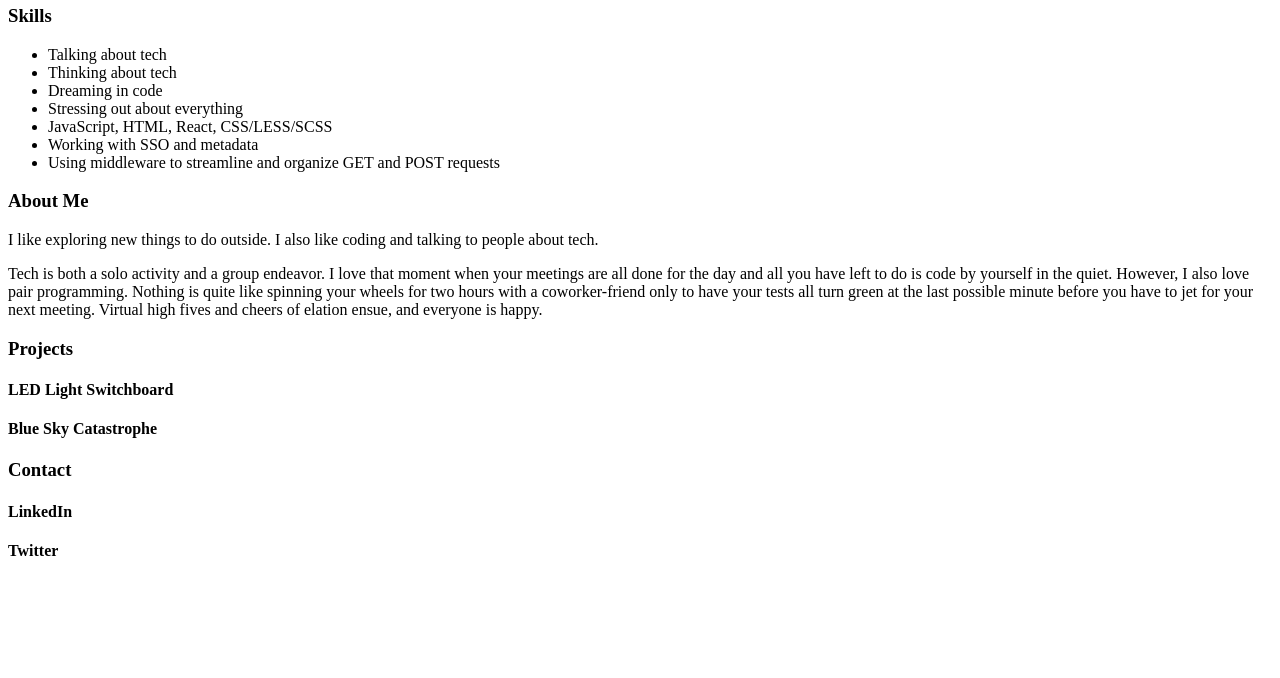
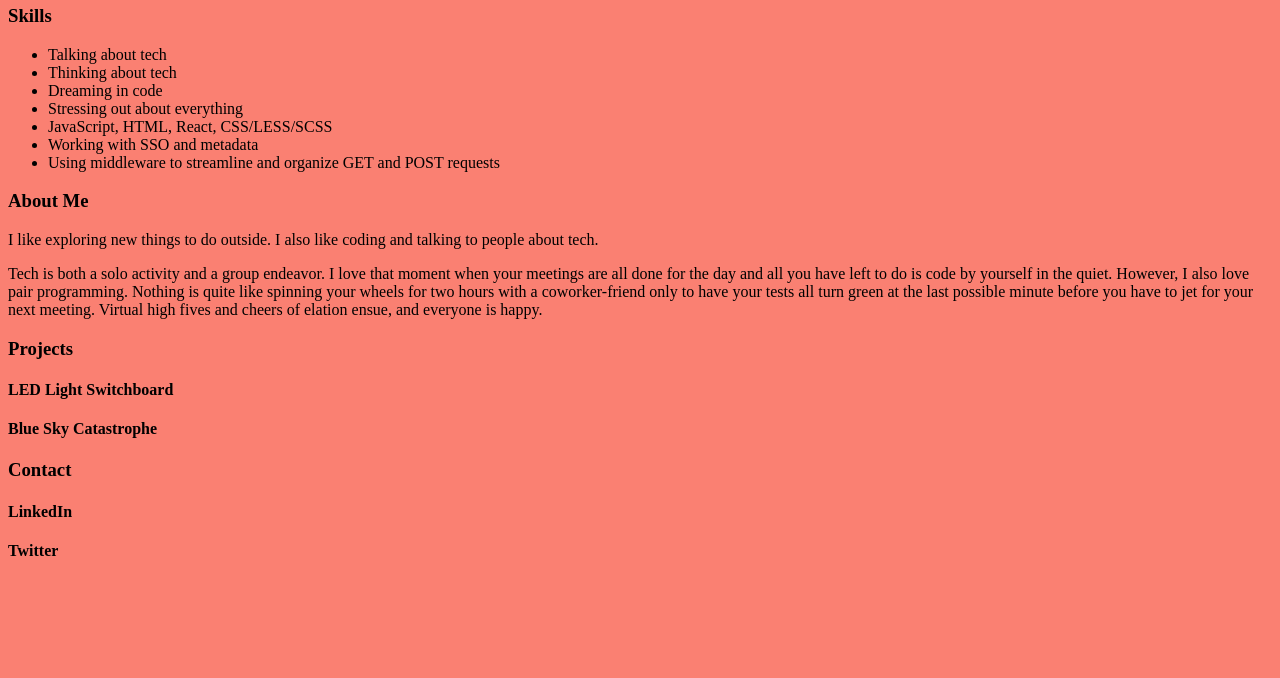
Before and after one commit to JulieGumerman/portfolio-revamp, a plain HTML site: page index.html in a window 1280 px wide. Shown: the part 122-800 px from the top of the page. Drawn offline with Linux system fonts and the light colour scheme.

Commit message:
gross css

```diff
--- a/index.html
+++ b/index.html
@@ -4,6 +4,7 @@
     <meta charset="UTF-8">
     <meta http-equiv="X-UA-Compatible" content="IE=edge">
     <meta name="viewport" content="width=device-width, initial-scale=1.0">
+    <link rel="stylesheet" href="style.css">
     <title>Document</title>
 </head>
 <body>
--- /dev/null
+++ b/style.css
@@ -0,0 +1,3 @@
+body {
+    background: salmon;
+}
```
